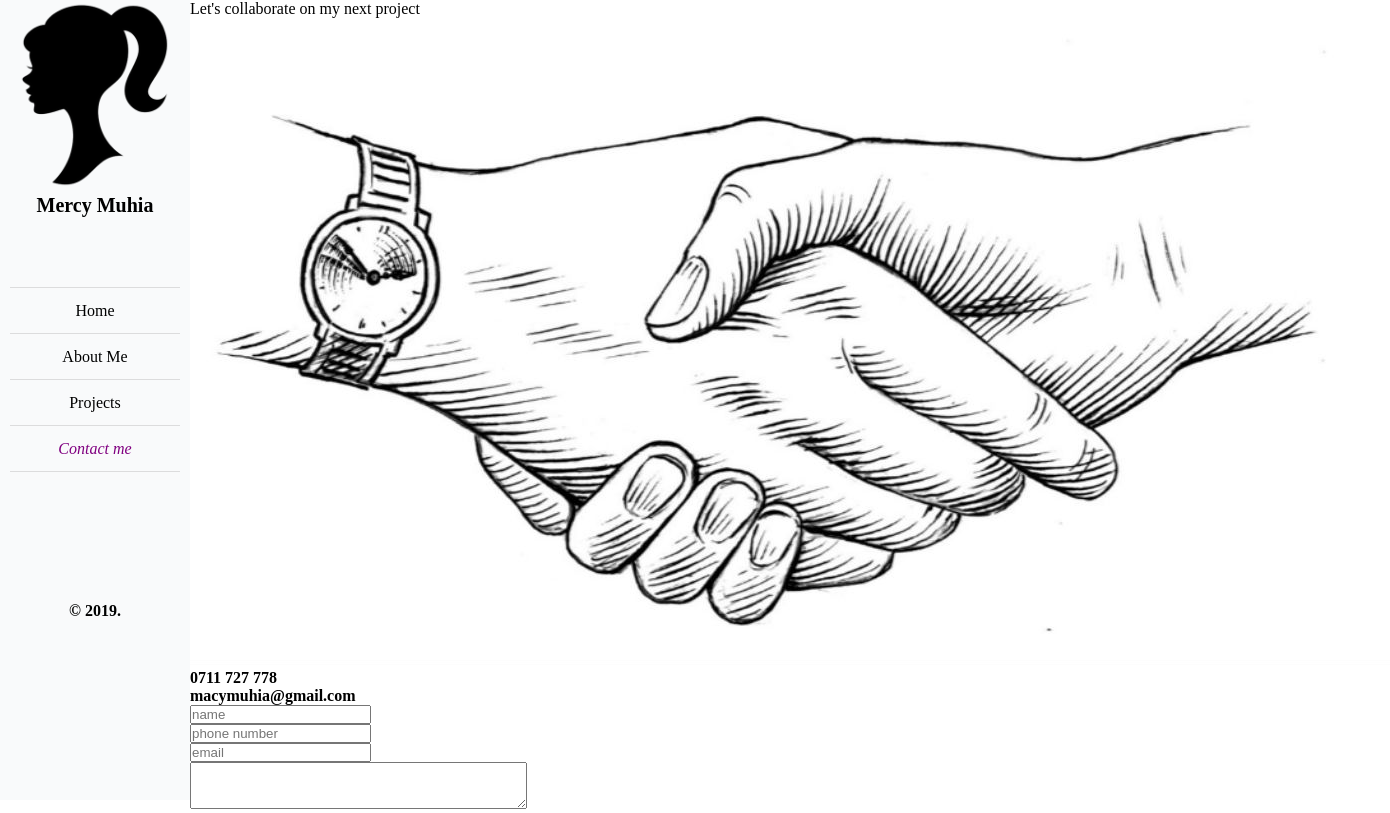
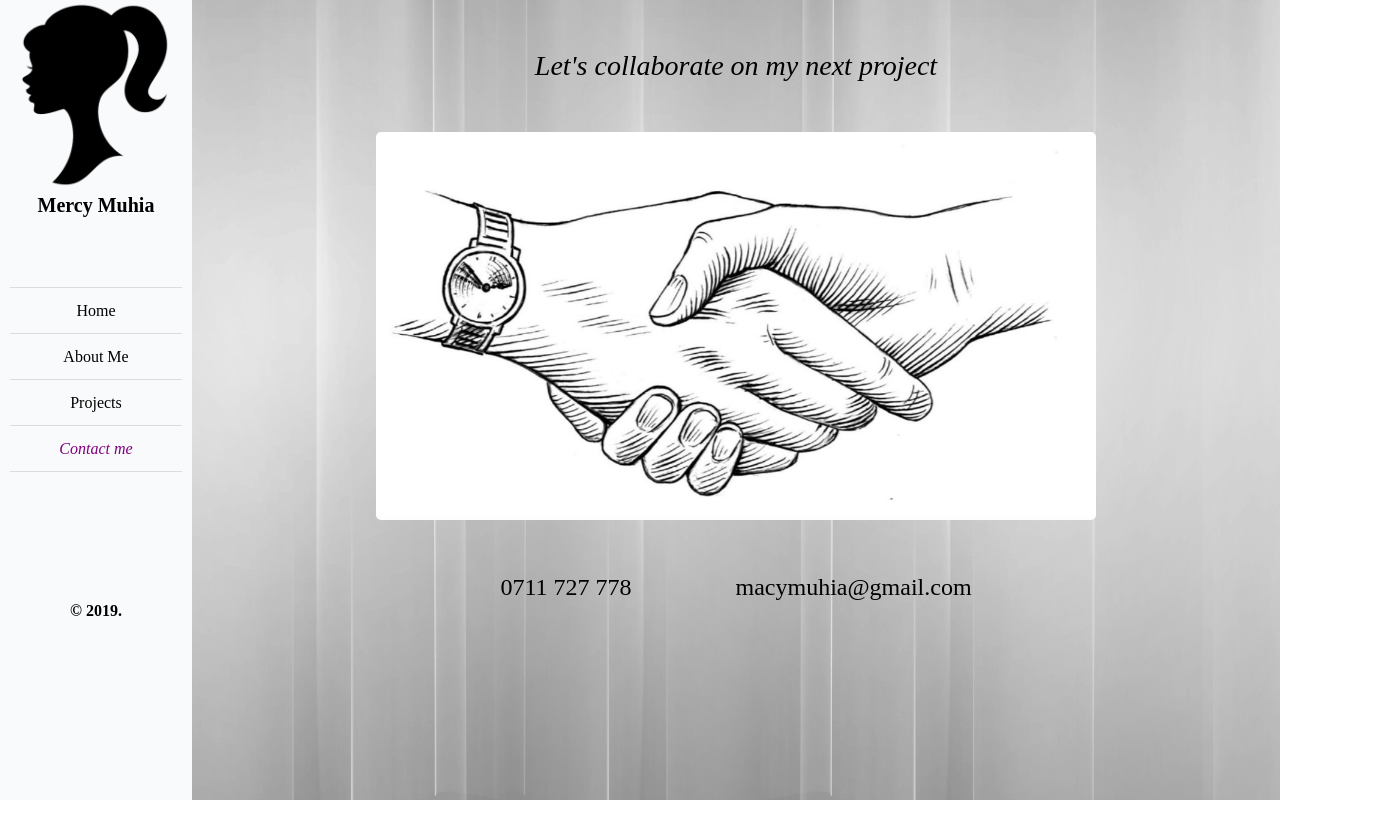
Before and after one commit to macymuhia/My-Portfolio, a plain HTML site: page contact-me.html in a window 1280 px wide. Shown: the whole page, 1390 px wide, since content can reach past the window. Drawn offline with Linux system fonts and the light colour scheme.

Commit message:
Resize image on contact me page and align elements nicely on contact page

```diff
--- a/contact-me.html
+++ b/contact-me.html
@@ -1,10 +1,12 @@
 <!DOCTYPE html>
 <html>
+
 <head>
     <meta charset='utf-8'>
     <title>Mercy's Portfolio</title>
     <link href="css/styles.css" rel="stylesheet" type="text/css">
 </head>
+
 <body>
     <aside class="aside">
         <img src="images/ponytail-girl.png">
@@ -22,7 +24,7 @@
         <p><strong>&COPY; 2019.</strong></p>
     </aside>
 
-        <main class="main">
+    <main class="main-contact-me">
         <p>Let's collaborate on my next project</p>
         <img src="images/handshake-drawing-2.jpg">
 
@@ -31,13 +33,7 @@
             <h4>macymuhia@gmail.com</h4>
         </div>
 
-            <form>
-                <input class="form-fields" type="text" placeholder="name" id="name"><br>
-                <input class="form-fields" type="tel" placeholder="phone number" id="phone"><br>
-                <input class="form-fields" type="email" placeholder="email" id="email"><br>
-                <textarea class="form-fields" id="message-textarea" rows="3" cols="40"> </textarea>
-            </form>
-
     </main>
 </body>
+
 </html>
--- a/css/styles.css
+++ b/css/styles.css
@@ -131,10 +131,14 @@ button {
     padding: 30px;
 }
 
-.personal-profile,
+.skills {
+    width: 300px;
+}
+
 .skills,
 .experience,
-.education {
+.education,
+.personal-profile {
     background-color: rgba(255, 255, 255, 0.733);
     margin: 10px;
     border-radius: 5px;
@@ -177,3 +181,37 @@ button {
 .row figcaption {
     padding-top: 20px;
 }
+
+.main-contact-me {
+    background-image: url("../images/back/r56Iby.jpg");
+    background-size: cover;
+    flex: 85%;
+    text-align: center;
+}
+
+.main-contact-me h4,
+.main-contact-me p {
+    margin: 50px;
+}
+
+.main-contact-me p {
+    font-style: italic;
+    font-size: 28px;
+    /* color: purple; */
+}
+
+.main-contact-me img {
+    width: 720px;
+    height: 388px;
+    border-radius: 5px;
+}
+
+.main-contact-me h4 {
+    display: inline;
+    font-size: 24px;
+    font-weight: lighter;
+}
+
+.contact-info {
+    margin-top: 50px;
+}
```
Also changed, not shown: about-me.html (+1 -1 lines). Lines whose indentation alone changed are shown as unchanged.
